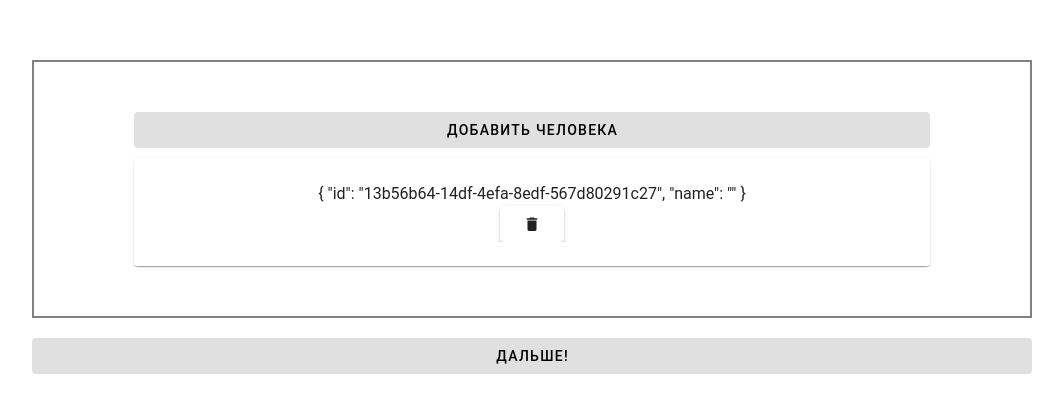
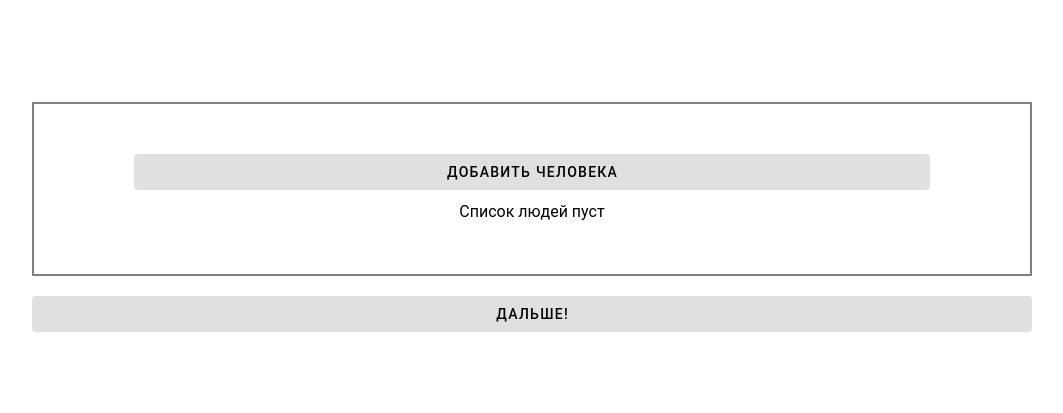
Before and after one commit to TatianaChF/-JS-Vue-, a Vue app: page /persons in a window 1280 px wide. Shown: the part 221-634 px from the top of the page, without its empty margins (108-1171 px from the left). Built offline with nearby package versions, Linux system fonts and the light colour scheme.

Commit message:
delete default persons list

```diff
--- a/src/components/ListPerson.vue
+++ b/src/components/ListPerson.vue
@@ -2,7 +2,7 @@
   <div :class="changeStyles">
     <div class="container__form">
       <v-btn @click="isOpen = true" variant="tonal">Добавить человека</v-btn>
-      <v-card max-width="900" v-if="personsList.length > 0">
+      <v-card max-width="900" v-if="personsList?.length > 0">
         <v-list lines="three">
           <v-list-item
             v-for="person in personsList"
@@ -37,17 +37,17 @@
 </style>
 
 <script setup>
-import { ref, computed } from "vue";
+import { ref, computed, onMounted } from "vue";
 import FormPerson from "./FormPerson.vue";
 import PersonInfo from "./PersonInfo.vue";
 import { usePersonsStore } from "./../store/persons";
 import { useRouter } from "vue-router";
-import { loadFromLocalStorage } from "../localStore";
+import { loadFromLocalStorage, saveToLocalStorage } from "../localStore";
 import { v4 as uuidv4 } from 'uuid';
 
 const key = "personsData";
 let isOpen = ref(false);
-let personsList = ref(loadFromLocalStorage(key) || [{ id: uuidv4(), name: "" }] )
+let personsList = ref(loadFromLocalStorage(key) )
 const personsStore = usePersonsStore();
 const router = useRouter();
 
@@ -60,5 +60,4 @@ defineProps({
 const changeStyles = computed(() => {
   return isOpen.value ? "container container__hidden_space" : "container";
 });
-
 </script>
```
